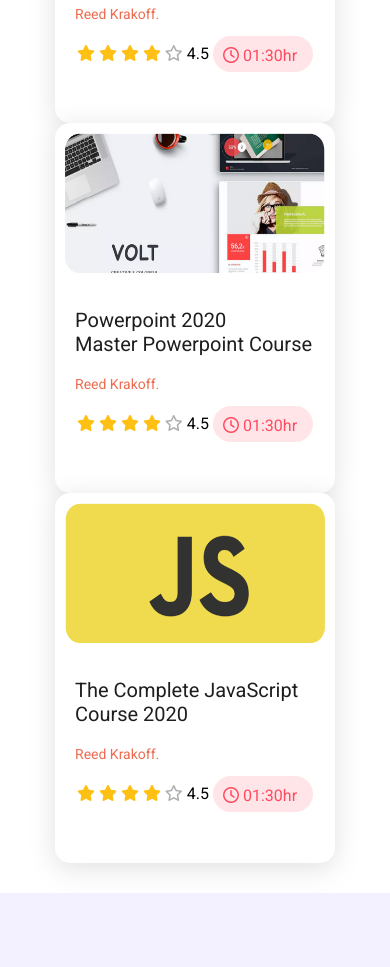
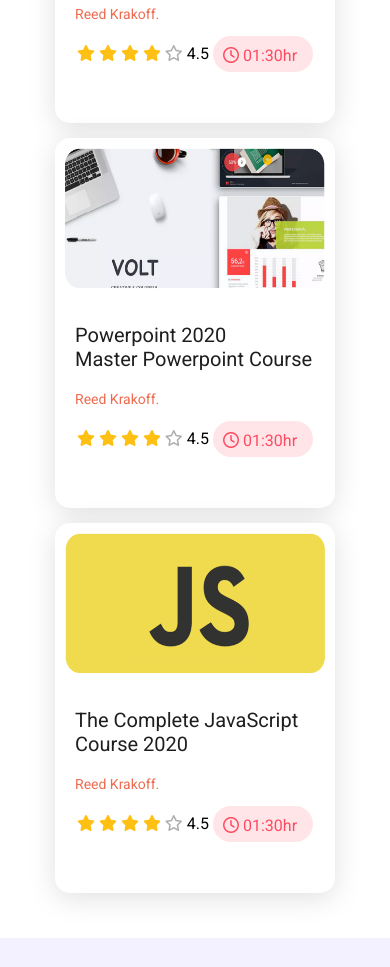
Before and after one commit to mdanamulhasan201/leader_board, a plain HTML site: page index.html in a window 390 px wide. Shown: the part 2520-3487 px from the top of the page. Before the commit the page ends 3442 px from the top, so only its background shows below. Drawn offline with Linux system fonts and the light colour scheme.

Commit message:
margin add in media

```diff
--- a/style.css
+++ b/style.css
@@ -183,6 +183,9 @@
             flex-direction: column;
             align-items: center;
         }
+        .course{
+            margin-bottom: 15px;
+        }
 
         .courses{
             grid-template-columns: repeat(1, 1fr);
```
